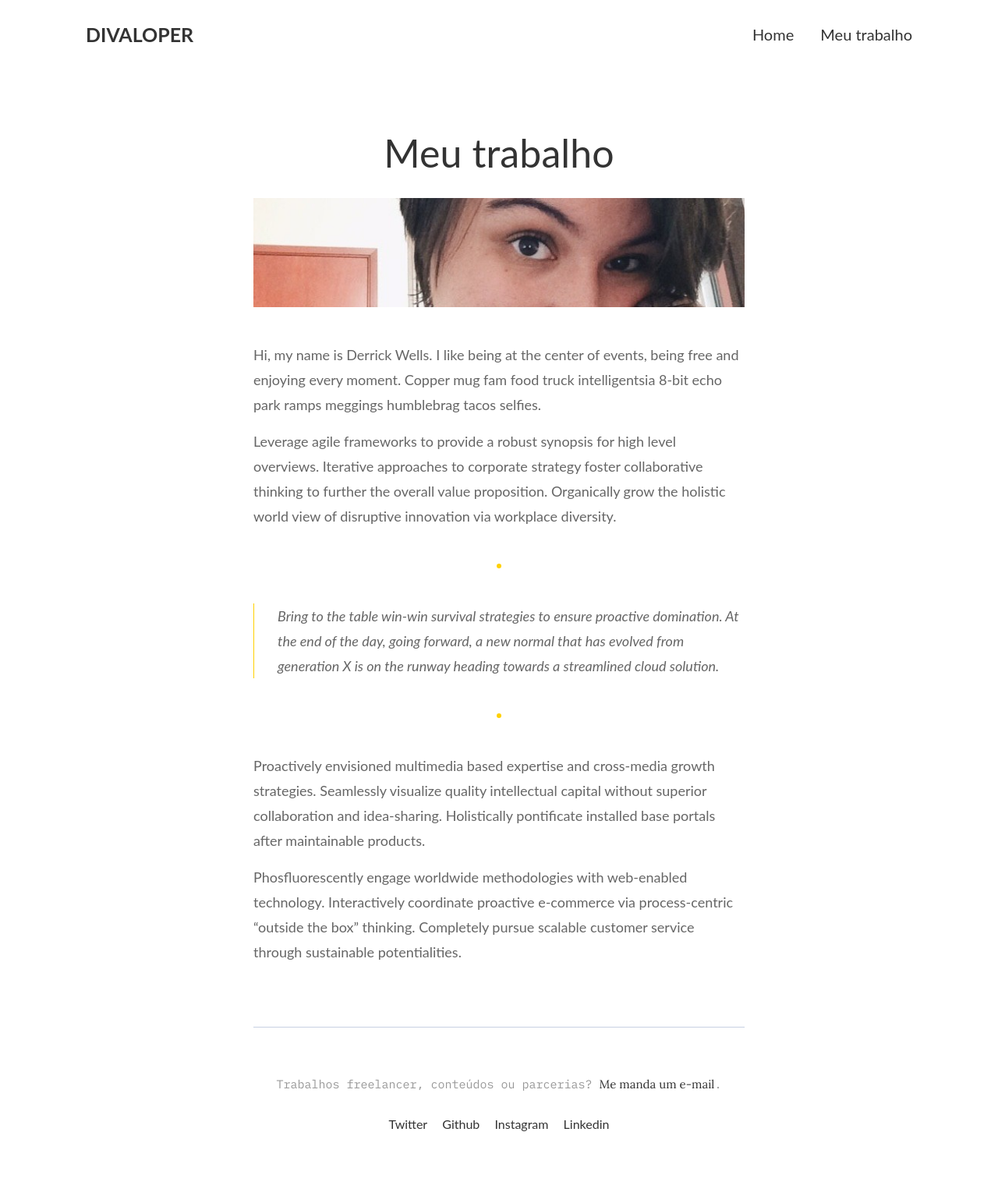
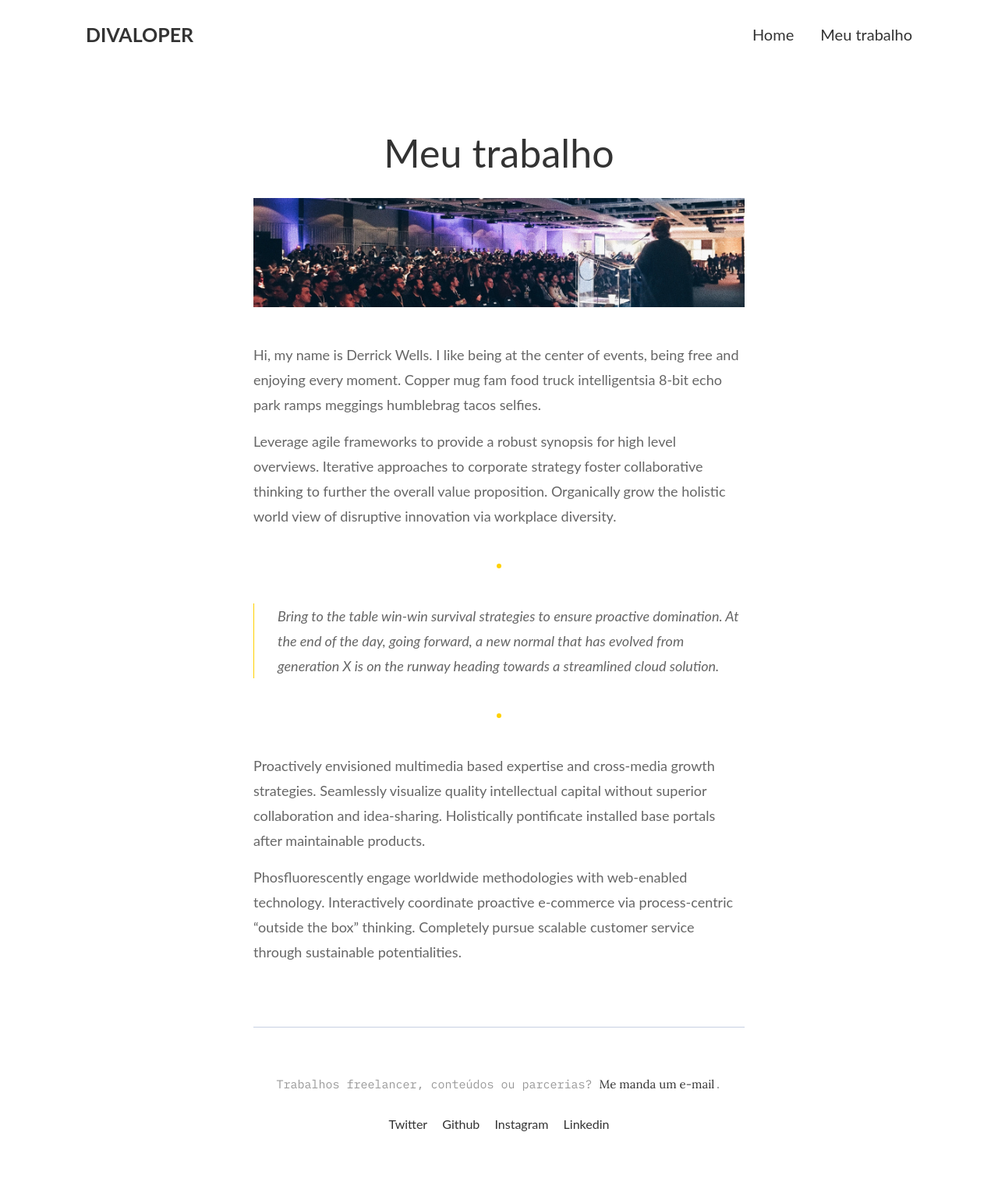
Before and after one commit to carolsoaressantos/carolcodes.github.io, a Jekyll site: the page built from _pages/about.md, in a window 1280 px wide. Shown: the whole page at 78% size. Built offline with Jekyll 4.4.1, drawn with Linux system fonts in a browser that asks for light colours.

Commit message:
Alterando foto e CSS da página de meu trabalho

```diff
--- a/_pages/about.md
+++ b/_pages/about.md
@@ -2,7 +2,7 @@
 layout: page
 title: Meu trabalho
 permalink: /about/
-image: '/assets/img/01.jpg'
+image: '/assets/img/about.jpeg'
 ---
 
 Hi, my name is Derrick Wells. I like being at the center of events, being free and enjoying every moment. Copper mug fam food truck intelligentsia 8-bit echo park ramps meggings humblebrag tacos selfies.
```
